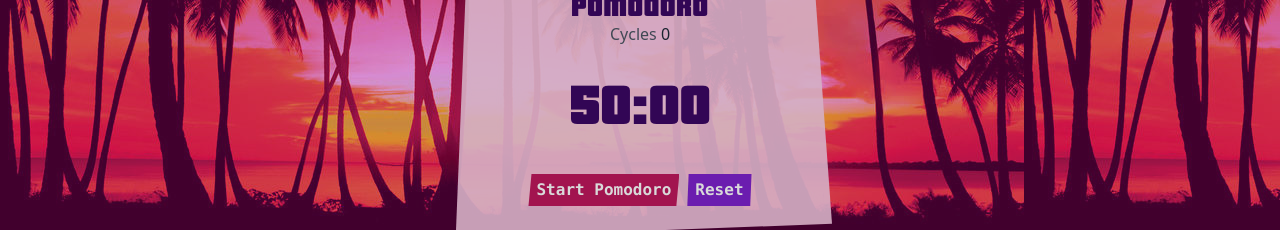
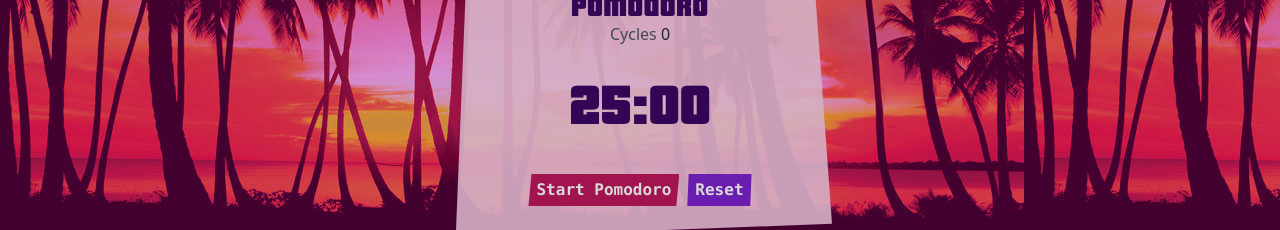
Before and after one commit to Falak-Chudasama/Pomogranate, a React (Vite) app: page / in a window 1280 px wide. Shown: the part 304-534 px from the top of the page. Built offline with nearby package versions, Linux system fonts and the light colour scheme.

Commit message:
Time settings

```diff
--- a/src/App.jsx
+++ b/src/App.jsx
@@ -1,8 +1,8 @@
 import { useState, useEffect } from "react";
 
-const pomodoroTimeMinutes = 50;
-const shortBreakTimeMinutes = 15;
-const longBreakTimeMinutes = 30;
+const pomodoroTimeMinutes = 25;
+const shortBreakTimeMinutes = 5;
+const longBreakTimeMinutes = 15;
 
 const pomodoroTime = pomodoroTimeMinutes * 60;
 const shortBreakTime = shortBreakTimeMinutes * 60;
```
